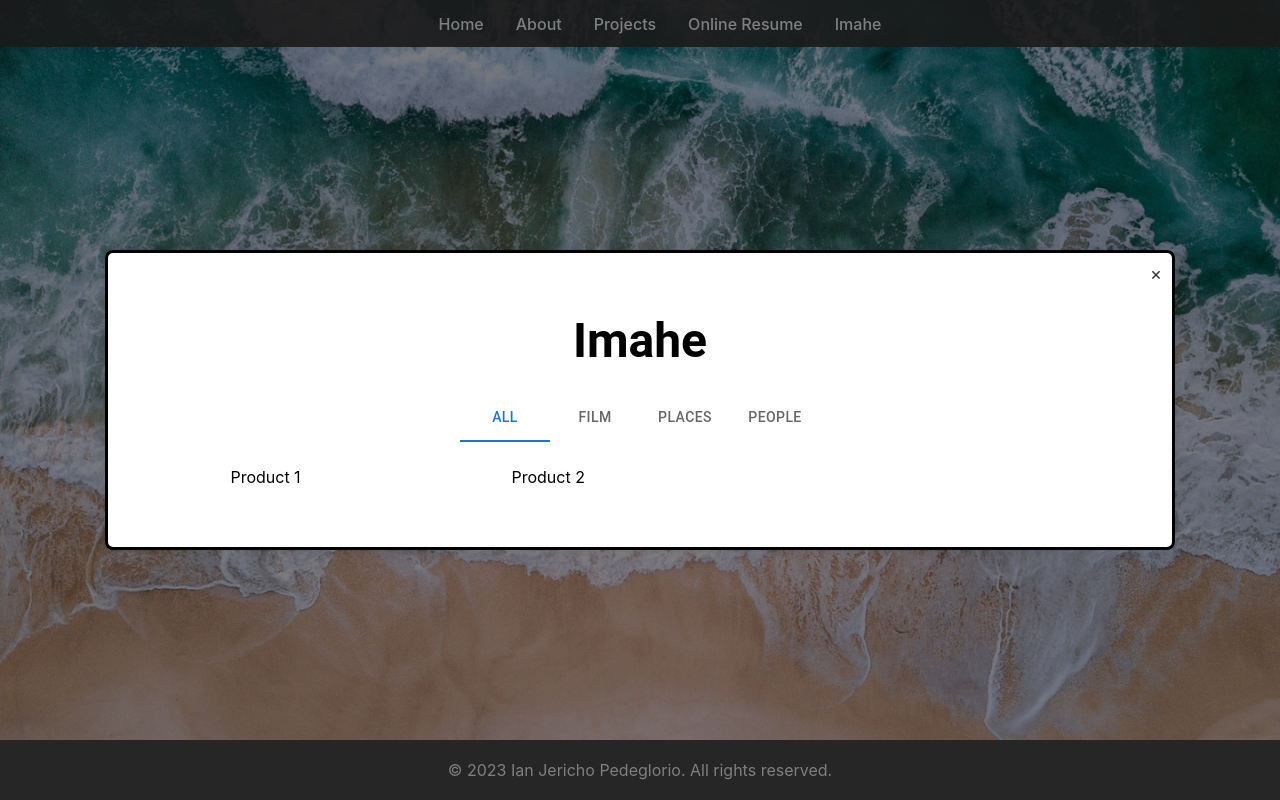
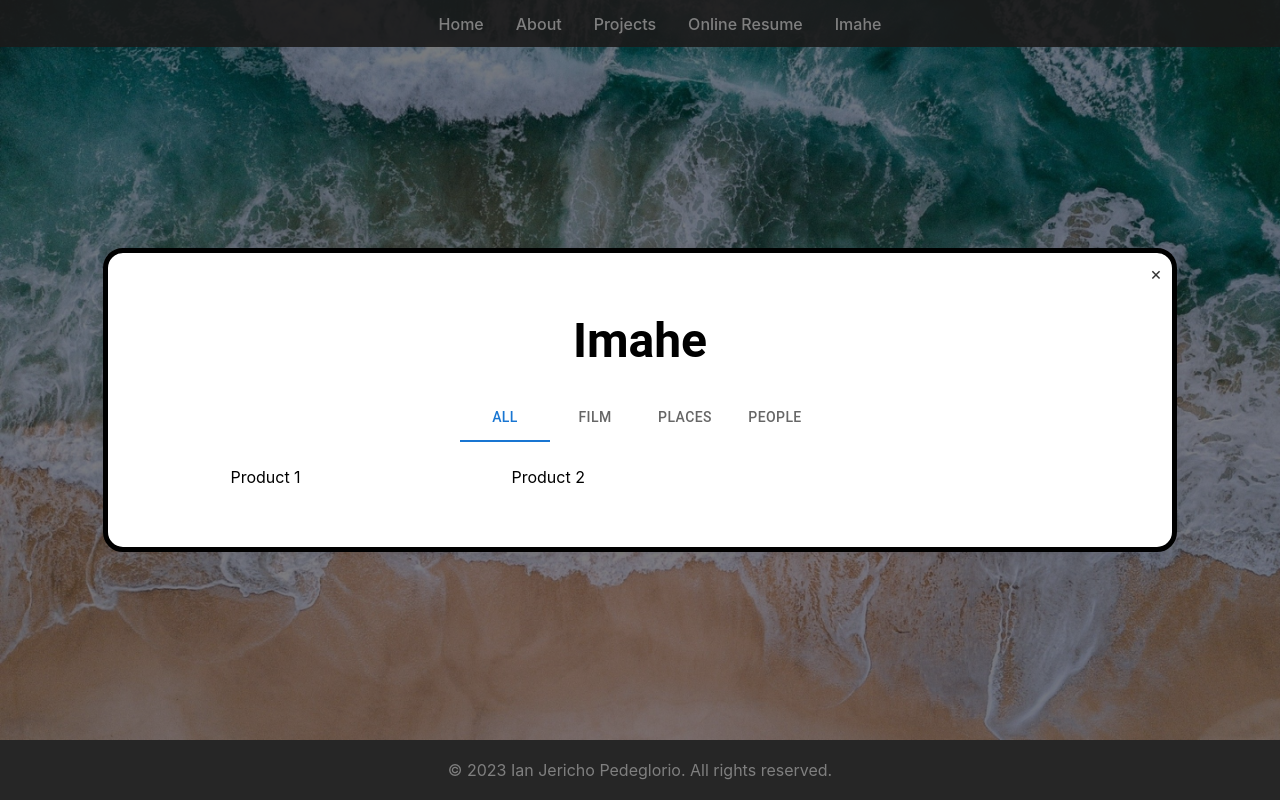
Before and after one commit to icp049/personal_website4.0, a React (Create React App) app: page / in a window 1280 px wide. Both pictures are taken after a click on the button "Explore". Shown: the part 3892-4692 px from the top of the page. Built offline with nearby package versions, Linux system fonts and the light colour scheme; no server answers.

Commit message:
modified border of modal

```diff
--- a/src/components/ImaheModal.css
+++ b/src/components/ImaheModal.css
@@ -19,8 +19,8 @@
     max-width: auto; /* Set a maximum width if needed */
     background: #fff; /* White background for the modal */
     padding: 20px;
-    border-radius: 8px;
-    border: solid 3px black;
+    border-radius: 20px;
+    border: solid 5px black;
     box-shadow: 0 0 10px rgba(0, 0, 0, 0.1);
     z-index: 3; /* Ensure the modal content is on top of the overlay */
   }
```
